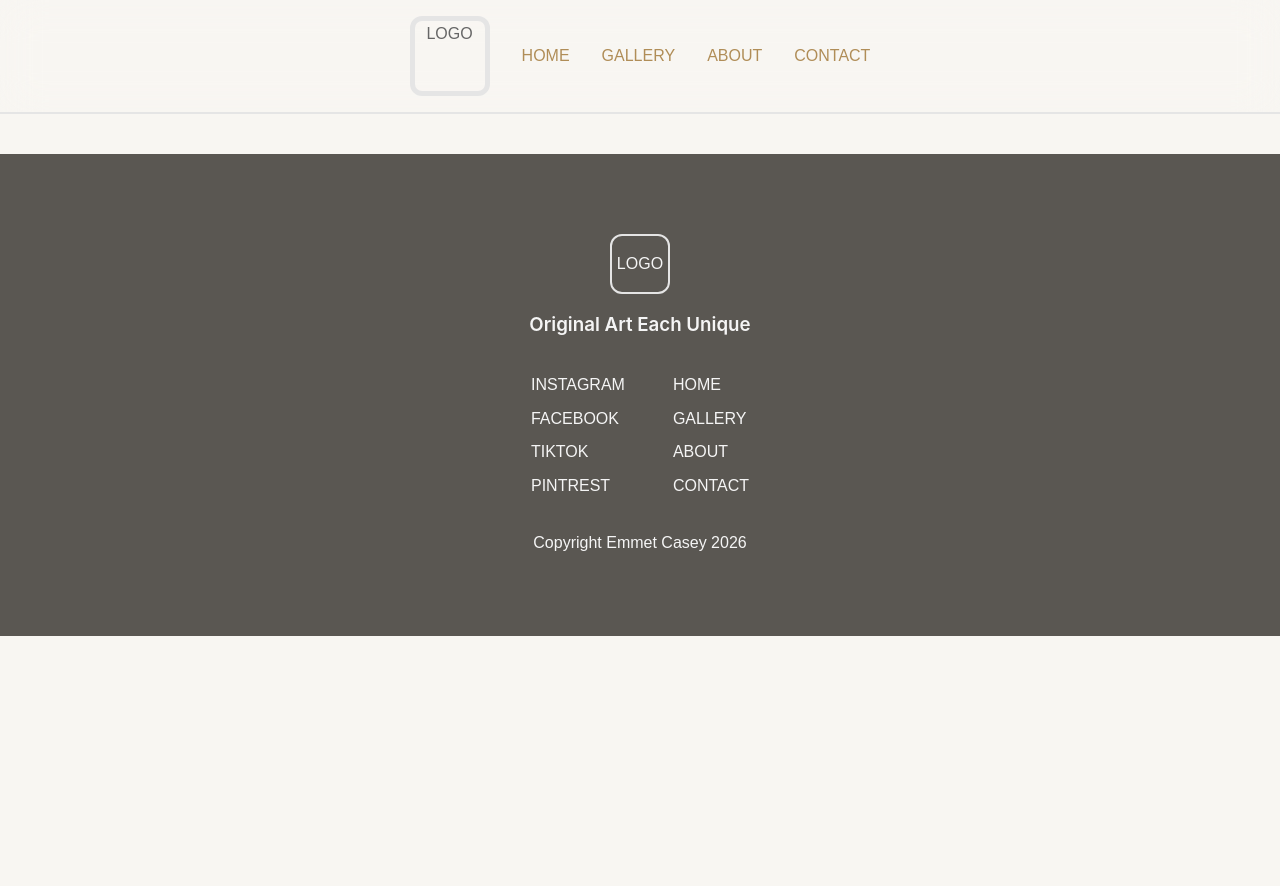
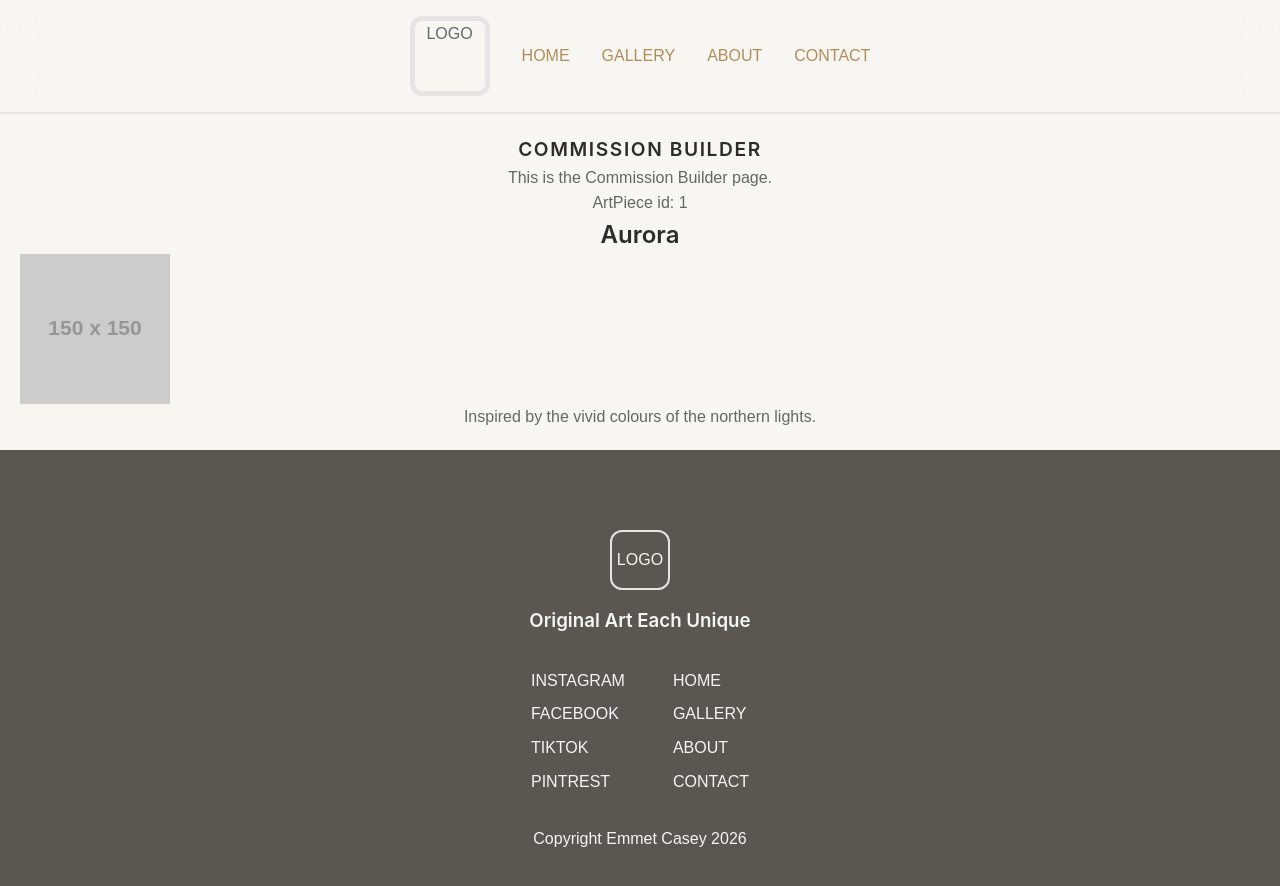
Before and after one commit to Emmet22/artist-website-template, a React (Vite) app: page /commission/1 in a window 1280 px wide. Shown: the top 886 px of the page. Before the commit the page ends 800 px from the top, so only its background shows below. Built offline with nearby package versions, Linux system fonts and the light colour scheme.

Commit message:
#19 created CommissionBuilder page and added routing

```diff
--- a/src/App.tsx
+++ b/src/App.tsx
@@ -11,6 +11,7 @@ import Gallery from "./pages/Gallery";
 import About from "./pages/About";
 import Contact from "./pages/Contact";
 import ArtDetail from "./pages/ArtDetail";
+import CommissionBuilder from "./pages/CommissionBuilder";
 
 import "./styles/App.css";
 
@@ -25,7 +26,9 @@ function App() {
         <Route path="/gallery" element={<Gallery />} />
         <Route path="/about" element={<About />} />
         <Route path="/contact" element={<Contact />} />
+
         <Route path="/art/:id" element={<ArtDetail />} />
+        <Route path="/commission/:id" element={<CommissionBuilder />} />
       </Routes>
     </main>
     <Footer />
--- a/src/pages/ArtDetail.tsx
+++ b/src/pages/ArtDetail.tsx
@@ -1,5 +1,6 @@
 import {useParams} from 'react-router-dom';
 import styles from './ArtDetail.module.css';
+import { Link } from 'react-router-dom';
 
 // import data
 import { artworkData } from '../data/ArtPieceData';
@@ -76,7 +77,7 @@ function ArtDetail() {
                                         <p>
                                             Interested in creating your own version of this piece?
                                         </p>
-                                        <button className='btn'>CREATE YOUR PIECE</button>
+                                        <Link to={`/commission/${artPiece.id}`} className='btn'>CREATE YOUR PIECE</Link>
                                     </>
                                 )
                             }
--- /dev/null
+++ b/src/pages/CommissionBuilder.tsx
@@ -0,0 +1,35 @@
+import {useParams} from 'react-router-dom';
+import { artworkData } from '../data/ArtPieceData';
+
+function CommissionBuilder() {
+
+    // get artPiece ID from URL
+    const {id: artPieceId} = useParams();
+
+    // fetch the artwork data
+    const artPiece = artworkData.find(
+        piece => piece.id === Number(artPieceId)
+    );
+
+    return (
+        <div>
+            <h1>Commission Builder</h1>
+            <p>This is the Commission Builder page.</p>
+            <p>ArtPiece id: {artPieceId}</p>
+
+            <div>
+                {artPiece ? (
+                    <div>
+                        <h2>{artPiece.title}</h2>
+                        <img src={artPiece.imageURL} alt={artPiece.title} />
+                        <p>{artPiece.description}</p>
+                    </div>
+                ) : (
+                    <p>Art piece not found.</p>
+                )}
+            </div>
+        </div>
+    );
+}
+
+export default CommissionBuilder;
```
